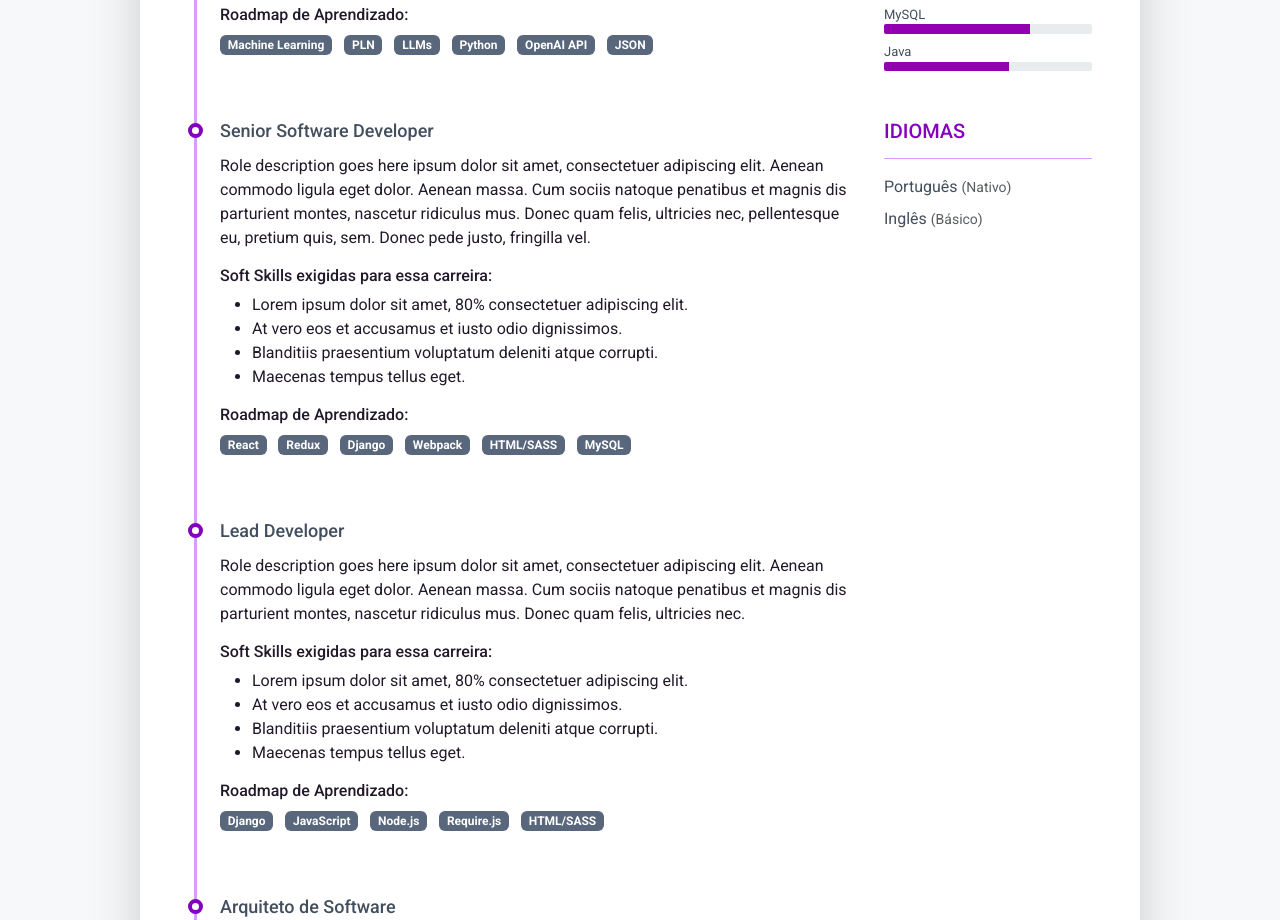
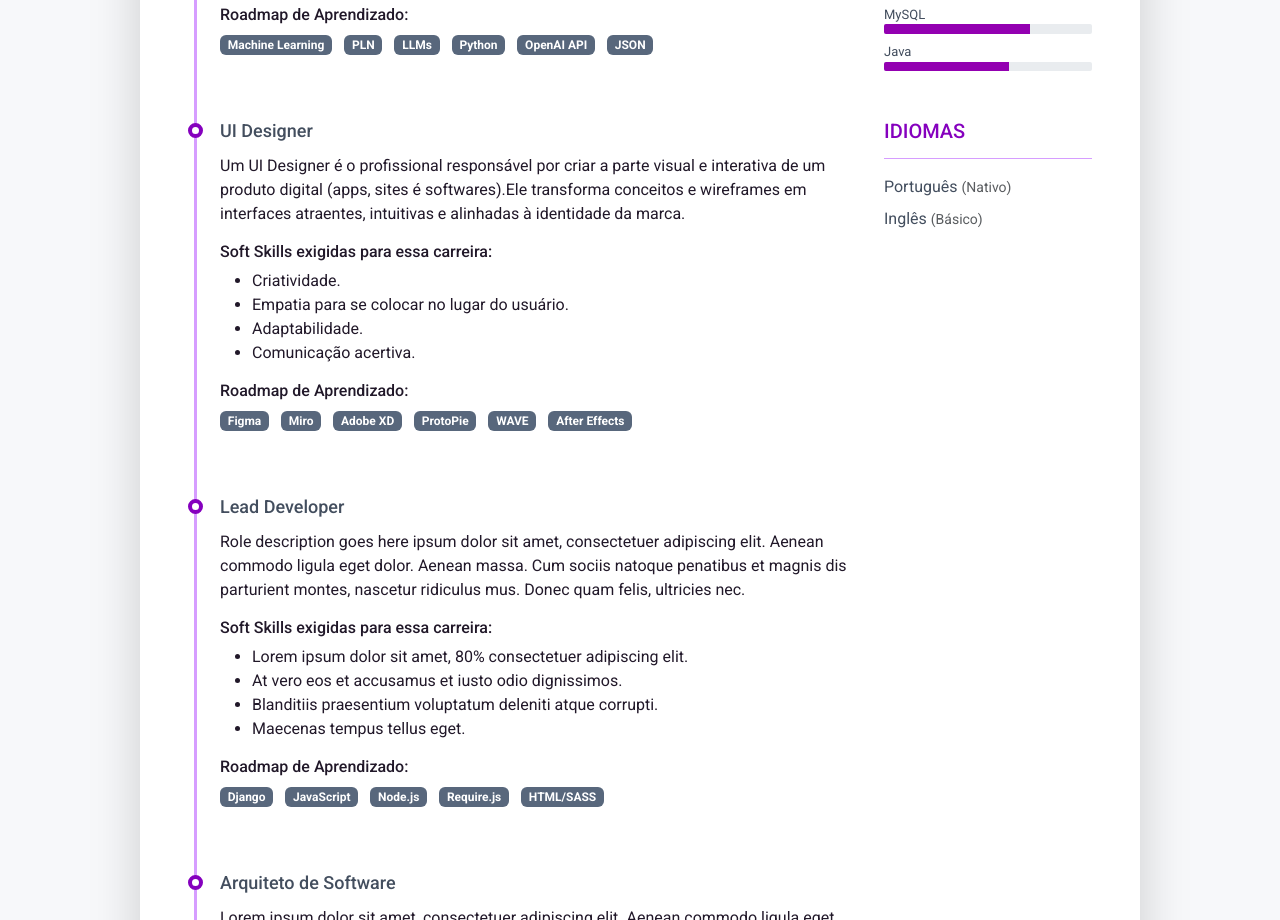
Before and after one commit to alinerximenes/Mapa.de.Carreira, a plain HTML site: page index.html in a window 1280 px wide. Shown: the part 1008-1928 px from the top of the page. Drawn offline with Linux system fonts and the light colour scheme.

Commit message:
Update index.html informações ui design

```diff
--- a/index.html
+++ b/index.html
@@ -1,4 +1,4 @@
-<!DOCTYPE html>
+ <!DOCTYPE html>
 <html lang="pt-Br">
 
 
@@ -37,7 +37,7 @@
 					<div class="col">
 						<div class="row p-4 justify-content-center justify-content-md-between">
 							<div class="primary-info col-auto">
-								<h1 class="name mt-0 mb-1 text-white text-uppercase text-uppercase">Aline Ximenes</h1>
+						  		<h1 class="name mt-0 mb-1 text-white text-uppercase text-uppercase">Aline Ximenes</h1>
 								<div class="title mb-3">Estudante de Desenvolvimento Web</div>
 								<ul class="list-unstyled">
 									<li class="mb-2">
@@ -132,40 +132,36 @@
 
 										<div class="resume-timeline-item-header mb-2">
 											<div class="d-flex flex-column flex-md-row">
-												<h3 class="resume-position-title font-weight-bold mb-1">Senior Software
-													Developer</h3>
+												<h3 class="resume-position-title font-weight-bold mb-1">UI Designer
+													</h3>
 											</div>
 										</div>
 										<div class="resume-timeline-item-desc">
-											<p>Role description goes here ipsum dolor sit amet, consectetuer adipiscing
-												elit. Aenean commodo ligula eget dolor. Aenean massa. Cum sociis natoque
-												penatibus et magnis dis parturient montes, nascetur ridiculus mus. Donec
-												quam felis, ultricies nec, pellentesque eu, pretium quis, sem. Donec
-												pede justo, fringilla vel.</p>
+											<p>Um UI Designer é o profissional responsável por criar a parte visual e interativa de um produto digital (apps, sites é softwares).Ele transforma conceitos e wireframes em interfaces atraentes, intuitivas e alinhadas à identidade da marca.</p>
 											<h4 class="resume-timeline-item-desc-heading font-weight-bold">
 												Soft Skills exigidas para essa carreira:
 											</h4>
 											<ul>
-												<li>Lorem ipsum dolor sit amet, 80% consectetuer adipiscing elit.</li>
-												<li>At vero eos et accusamus et iusto odio dignissimos.</li>
-												<li>Blanditiis praesentium voluptatum deleniti atque corrupti.</li>
-												<li>Maecenas tempus tellus eget.</li>
+												<li>Criatividade.</li>
+												<li>Empatia para se colocar no lugar do usuário.</li>
+												<li>Adaptabilidade.</li>
+												<li>Comunicação acertiva.</li>
 											</ul>
 											<h4 class="resume-timeline-item-desc-heading font-weight-bold">
 												Roadmap de Aprendizado:</h4>
 											<ul class="list-inline">
 												<li class="list-inline-item"><span
-														class="badge bg-secondary badge-pill">React</span></li>
+														class="badge bg-secondary badge-pill">Figma</span></li>
 												<li class="list-inline-item"><span
-														class="badge bg-secondary badge-pill">Redux</span></li>
+														class="badge bg-secondary badge-pill">Miro</span></li>
 												<li class="list-inline-item"><span
-														class="badge bg-secondary badge-pill">Django</span></li>
+														class="badge bg-secondary badge-pill">Adobe XD</span></li>
 												<li class="list-inline-item"><span
-														class="badge bg-secondary badge-pill">Webpack</span></li>
+														class="badge bg-secondary badge-pill">ProtoPie</span></li>
 												<li class="list-inline-item"><span
-														class="badge bg-secondary badge-pill">HTML/SASS</span></li>
+														class="badge bg-secondary badge-pill">WAVE</span></li>
 												<li class="list-inline-item"><span
-														class="badge bg-secondary badge-pill">MySQL</span></li>
+														class="badge bg-secondary badge-pill">After Effects</span></li>
 											</ul>
 										</div>
 
```
